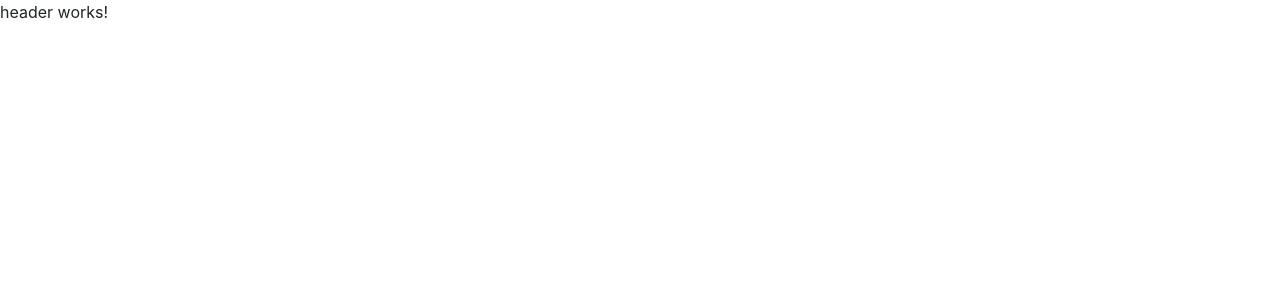
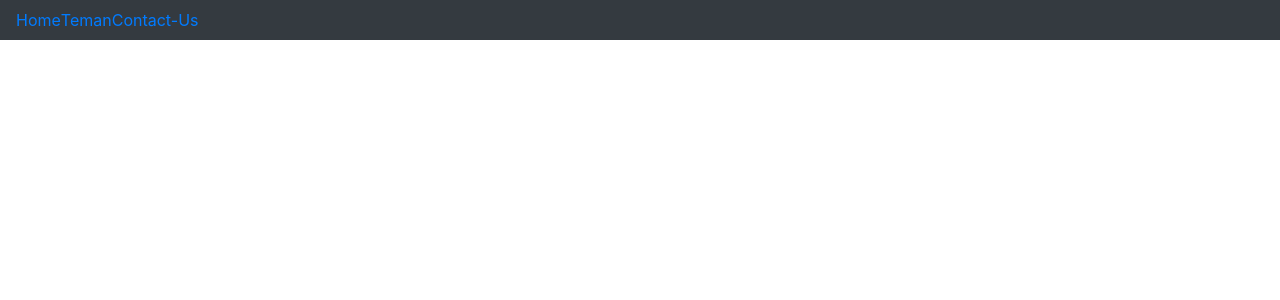
Before and after one commit to gedharizka/BelajarAngular, an Angular app: page / in a window 1280 px wide. Shown: the top 300 px of the page. Built offline with nearby package versions, Linux system fonts and the light colour scheme.

Commit message:
Tambah navbar

```diff
--- a/src/app/app.component.html
+++ b/src/app/app.component.html
@@ -1,7 +1,7 @@
 <app-header></app-header>
 <br>
 <br>
-<div style="text-align:center">
+<div class="row" style="text-align:center">
   <router-outlet></router-outlet>
 </div>
 
--- a/src/app/header/header.component.html
+++ b/src/app/header/header.component.html
@@ -1,3 +1,16 @@
-<p>
-  header works!
-</p>
+<nav class="navbar navbar-expand-lg navbar-dark bg-dark">
+  <!-- link -->
+  <ul class="navbar-nav">
+    <li class="nav-item">
+      <a href="nav-link" routerLink="/home">Home</a>
+    </li>
+
+    <li class="nav-item">
+      <a href="nav-link" routerLink="/teman">Teman</a>
+    </li>
+
+    <li class="nav-item">
+      <a href="nav-link" routerLink="/contact-us">Contact-Us</a>
+    </li>
+  </ul>
+</nav>
```
